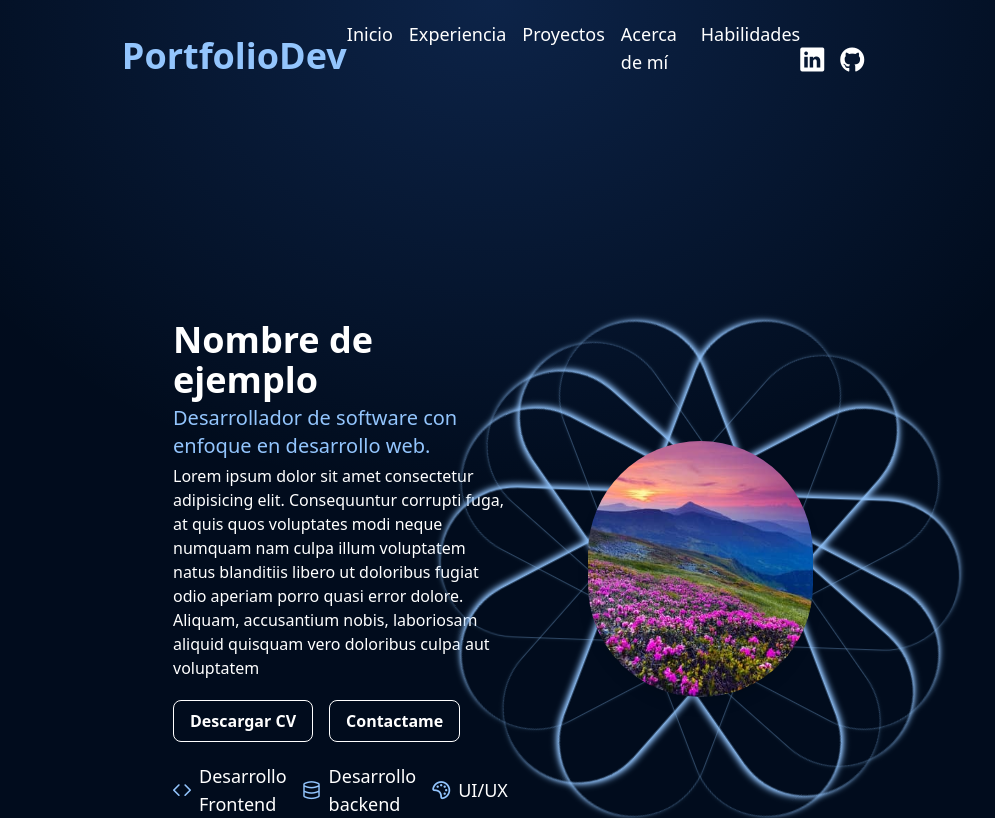
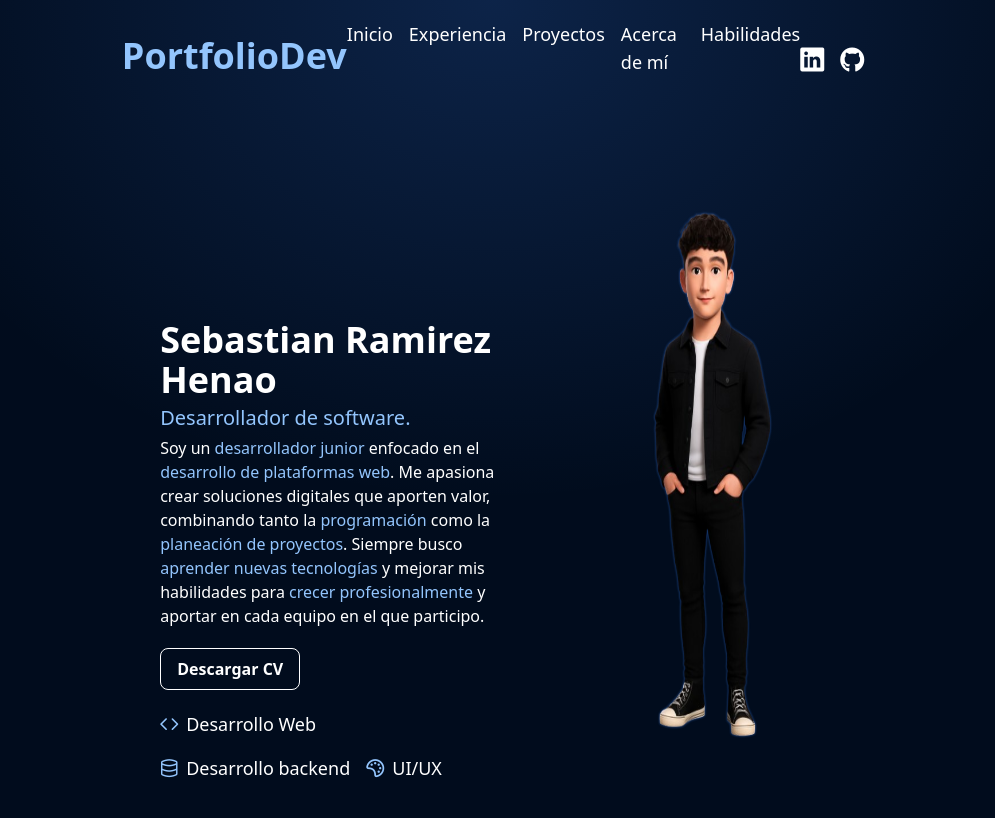
Before and after one commit to Sebas723/Portfolio, an Angular app: page / in a window 1280 px wide. Shown: the top 818 px of the page, without its empty margins (147-1142 px from the left). Built offline with nearby package versions, Linux system fonts and the light colour scheme.

Commit message:
refactor: Structure, Responsiveness, and Style -Orbits are removed to give a more minimalist style
-A padding class is created for the home page

-The final content of the section is added

```diff
--- a/src/app/views/home/home.component.css
+++ b/src/app/views/home/home.component.css
@@ -1,41 +1,18 @@
-@keyframes spin-slow {
-  0%   { transform: rotate(0deg); }
-  100% { transform: rotate(360deg); }
+/* Esta es una clase para controlar el margen en la pantalla en las secciones (tambien se puede hacer con clamp()) */
+.fluid-horizontal-home-padding {
+  padding-inline: 1rem;
 }
 
-@keyframes spin-reverse {
-  0%   { transform: rotate(360deg); }
-  100% { transform: rotate(0deg); }
+/* Este es un media query para que el margen cambie en la pantalla de tablets en las secciones */
+@media (min-width: 768px) {
+  .fluid-horizontal-home-padding {
+    padding-inline: 5vw;
+  }
 }
 
-.animate-spin-slow {
-  animation: spin-slow 12s linear infinite;
+/* Este es un media query para que el margen cambie en la pantalla de desktops en las secciones */
+@media (min-width: 1100px) {
+  .fluid-horizontal-home-padding {
+    padding-inline: 24vw;
+  }
 }
-
-.animate-spin-reverse {
-  animation: spin-reverse 18s linear infinite;
-}
-
-.animate-spin-fast {
-  animation: spin-slow 6s linear infinite;
-}
-
-.animate-spin-reverse-fast {
-  animation: spin-reverse 10s linear infinite;
-}
-
-.animate-spin-fast-1 {
-  animation: spin-slow 8s linear infinite;
-}
-
-.animate-spin-reverse-fast-1 {
-  animation: spin-reverse 12s linear infinite;
-}
-
-.animate-spin-fast-2 {
-  animation: spin-slow 10s linear infinite;
-}
-
-.animate-spin-reverse-fast-2 {
-  animation: spin-reverse 14s linear infinite;
-}
--- a/src/app/views/home/home.component.html
+++ b/src/app/views/home/home.component.html
@@ -1,63 +1,43 @@
 <div id="home" class="h-24 -mt-24 scroll-mt-24"></div>
-<section class="w-full flex flex-row justify-between mt-80 lg:px-[clamp(1rem,25vw,25rem)]">
+<section class="w-full flex flex-row justify-between mt-44 md:mt-80 fluid-horizontal-home-padding">
 
     <!-- Texto -->
     <div class="w-full flex flex-col gap-1 justify-start">
-        <h1 class="text-4xl text-white font-semibold">Nombre de ejemplo</h1>
-        <p class="text-blue-300 text-xl">Desarrollador de software con enfoque en desarrollo web.</p>
-        <p class="text-white">
-            Lorem ipsum dolor sit amet consectetur adipisicing elit. Consequuntur corrupti fuga, at quis quos voluptates
-            modi neque numquam nam culpa illum voluptatem natus blanditiis libero ut doloribus fugiat odio aperiam porro
-            quasi error dolore. Aliquam, accusantium nobis, laboriosam aliquid quisquam vero doloribus culpa aut voluptatem
+        <h1 class="text-4xl text-white font-semibold">Sebastian Ramirez Henao</h1>
+        <p class="text-blue-300 text-xl">Desarrollador de software.</p>
+        <p class="text-white"> <span class="text-blue-300"></span>
+            Soy un <span class="text-blue-300">desarrollador junior</span> enfocado en el  <span class="text-blue-300">desarrollo de plataformas web</span>.
+            Me apasiona crear soluciones digitales que aporten valor, combinando tanto la <span class="text-blue-300">programación</span>
+            como la <span class="text-blue-300">planeación de proyectos</span>. Siempre busco <span class="text-blue-300">aprender nuevas tecnologías</span>
+            y mejorar mis habilidades para <span class="text-blue-300">crecer profesionalmente</span> y aportar en cada equipo en el que participo.
         </p>
 
         <div class="w-full flex flex-row gap-4 mt-4">
             <button class="rounded-lg text-white font-semibold border border-white py-2 px-4">
                 Descargar CV
             </button>
-            <button class="rounded-lg text-white font-semibold border border-white py-2 px-4">
-                Contactame
-            </button>
         </div>
 
-        <div class="w-full flex flex-row gap-4 mt-4 text-lg text-white">
-            <div class="flex gap-2 items-center">
-                <i class="pi pi-code text-blue-300"></i>
-                <p>
-                    Desarrollo Frontend
-                </p>
-            </div>
-
-            <div class="flex gap-2 items-center">
-                <i class="pi pi-database text-blue-300"></i>
-                <p>
-                    Desarrollo backend
-                </p>
-            </div>
-
-            <div class="flex gap-2 items-center">
-                <i class="pi pi-palette text-blue-300"></i>
-                <p>
-                    UI/UX
-                </p>
-            </div>
-
+        <div class="w-full flex flex-wrap gap-4 mt-4 text-lg text-white">
+            @for( skill of skills; track $index) {
+                <div class="flex gap-2 items-center">
+                    <i  [class]="skill.icon" class="text-blue-300"></i>
+                    <p>
+                        {{ skill.label }}
+                    </p>
+                </div>
+            }
         </div>
     </div>
 
-    <!-- Orbitas de planeta -->
-    <div class="relative w-full flex justify-center items-center ml-20">
+    <!-- Contenedor de la imagen -->
+    <div class="w-8/12 ml-20 hidden md:block">
 
-        <!-- Imagen central -->
-        <img src="images/gallery4.jpg" alt="img" class="w-64 h-64 rounded-full object-cover shadow-lg z-10">
-
-        <!-- Órbitas -->
-        @for( orbit of orbits; track $index) {
-            <div class="absolute w-[520px] h-[150px] rounded-full border shadow-md shadow-blue-300 border-blue-300/30" [ngClass]="orbit.animation"></div>
-        }
+        <!-- Imagen -->
+        <img src="images/Mi-Avatar.png" alt="img-avatar" class="h-[550px] drop-shadow-[0_0px_1px_rgba(59,130,246,0.6)] z-10 -mt-32">
 
     </div>
 
 </section>
 
-<app-scroll-arrow [targetSection]="'experience-section'" [marginTop]="'mt-64'"></app-scroll-arrow>
+<app-scroll-arrow [targetSection]="'experience-section'" [marginTop]="'mt-36'"></app-scroll-arrow>
--- a/src/app/views/home/home.component.ts
+++ b/src/app/views/home/home.component.ts
@@ -10,14 +10,9 @@ import { ScrollArrowComponent } from "../../shared/scroll-arrow/scroll-arrow.com
 })
 export class HomeComponent {
 
-  orbits = [
-    { animation: 'animate-spin-slow' },
-    { animation: 'animate-spin-reverse' },
-    { animation: 'animate-spin-fast' },
-    { animation: 'animate-spin-reverse-fast' },
-    { animation: 'animate-spin-fast-1' },
-    { animation: 'animate-spin-reverse-fast-1' },
-    { animation: 'animate-spin-fast-2' },
-    { animation: 'animate-spin-reverse-fast-2' }
+  skills = [
+    { icon: 'pi pi-code', label: 'Desarrollo Web' },
+    { icon: 'pi pi-database', label: 'Desarrollo backend' },
+    { icon: 'pi pi-palette', label: 'UI/UX' }
   ]
 }
```
Also changed, not shown: public/images/Mi-Avatar.png (added).
